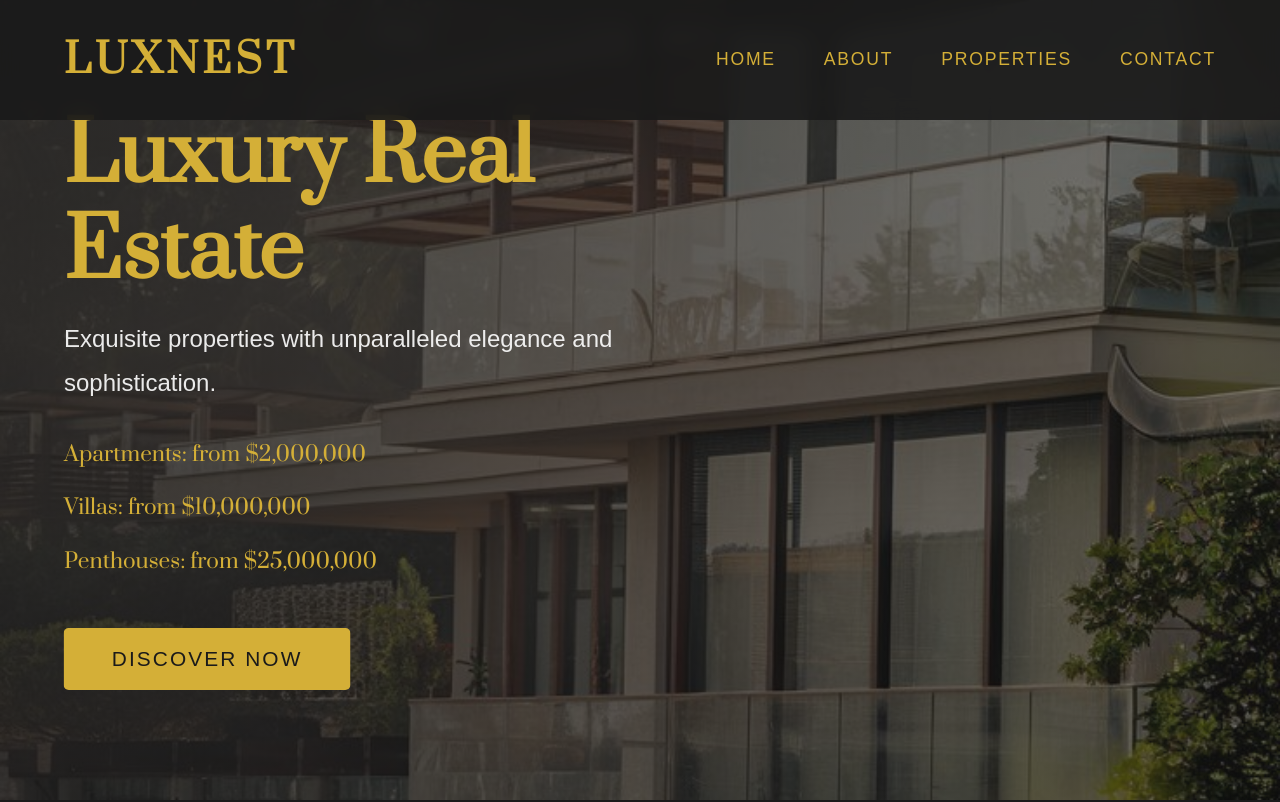
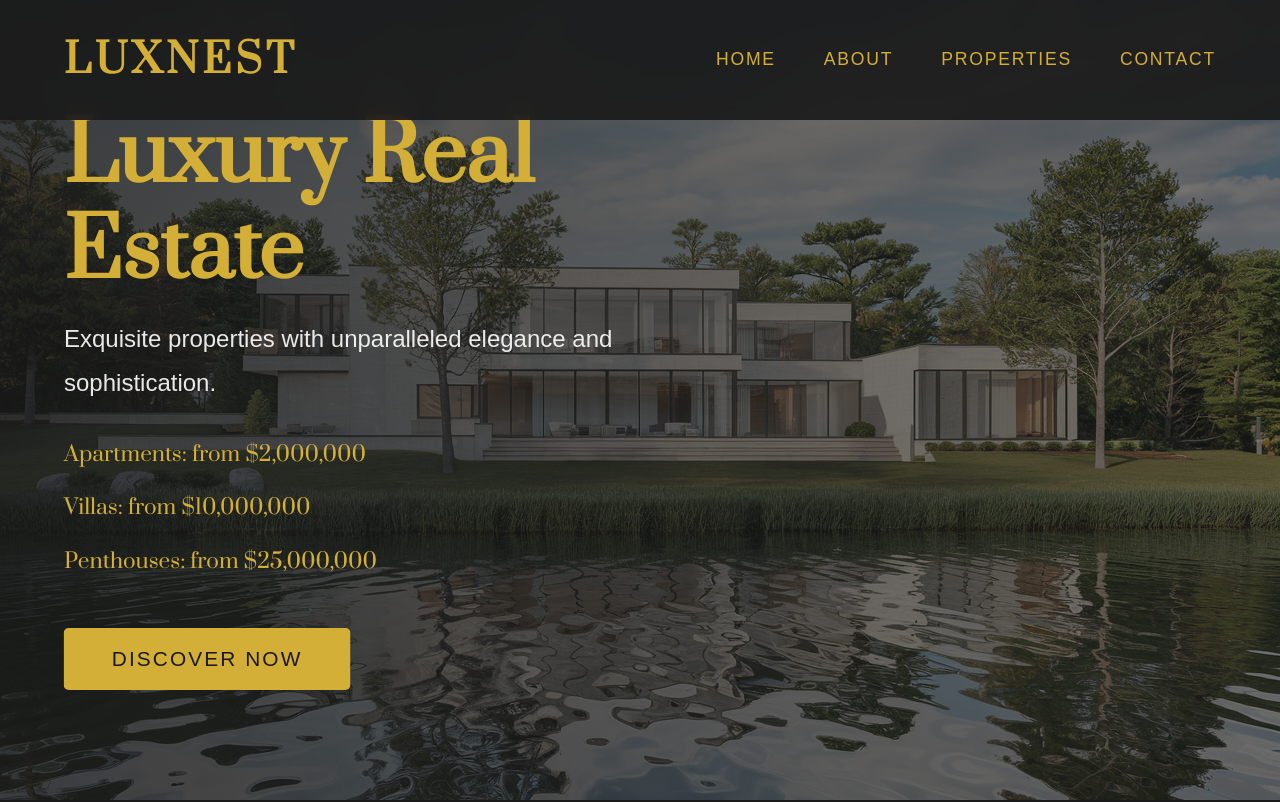
Before and after one commit to JessicaVadimovna/luxnest, a plain HTML site: page index.html in a window 1280 px wide. Shown: the top 802 px of the page. Drawn offline with Linux system fonts and the light colour scheme.

Commit message:
update assets

```diff
--- a/styles.css
+++ b/styles.css
@@ -114,7 +114,7 @@ body {
 /* Hero Section */
 .hero {
   min-height: 100vh;
-  background: linear-gradient(to right, rgba(26, 26, 26, 0.8), rgba(26, 26, 26, 0.5)), url("./assets/img/house5.jpeg") no-repeat center/cover;
+  background: linear-gradient(to right, rgba(26, 26, 26, 0.8), rgba(26, 26, 26, 0.5)), url("./assets/img/bHoodwvVQs2-e7dBeNpLbQ.webp") no-repeat center/cover;
   display: flex;
   align-items: center;
   padding: 0 5%;
```
Also changed, not shown: assets/img/bHoodwvVQs2-e7dBeNpLbQ.webp (added), 1 other file.
